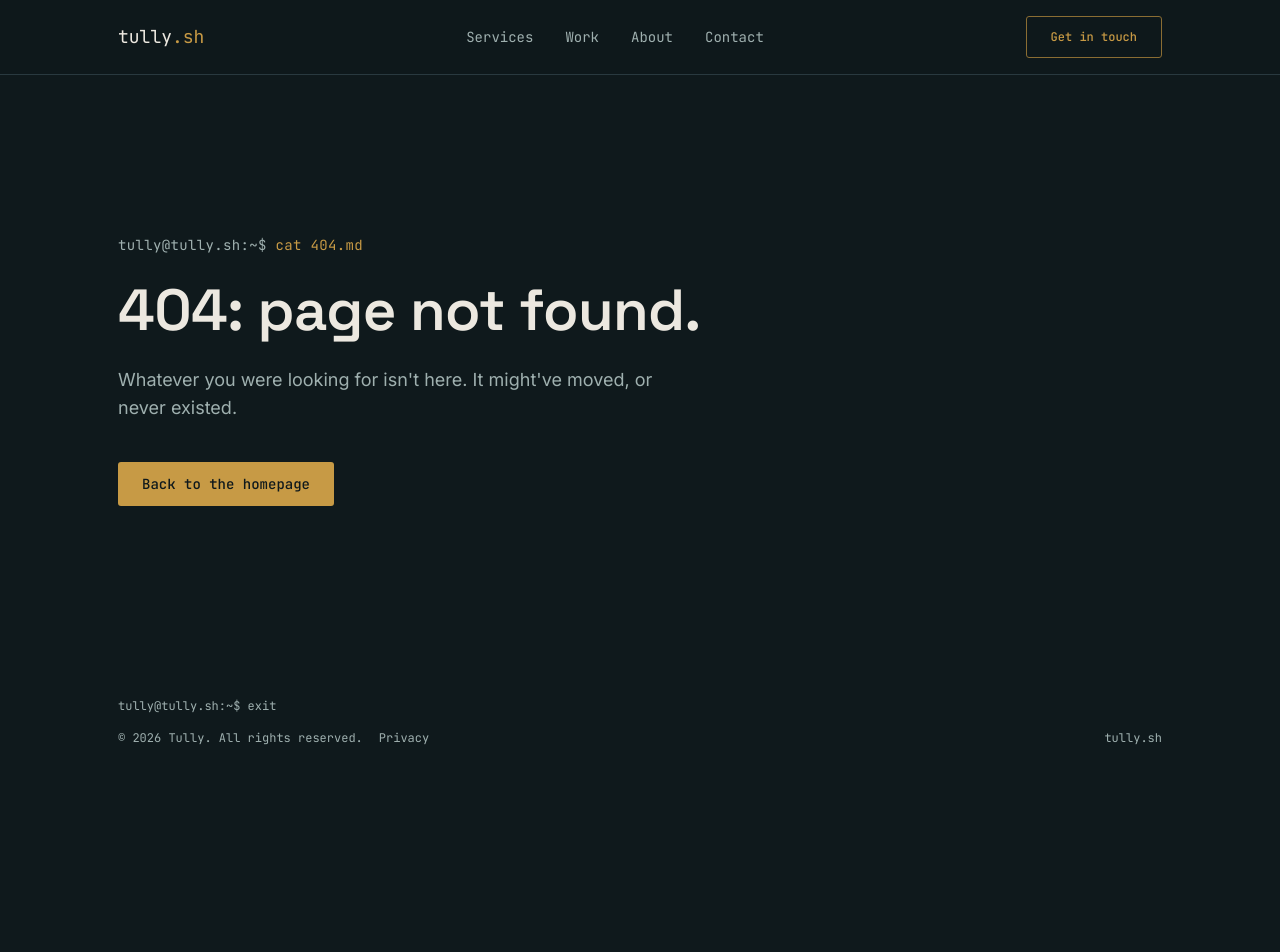
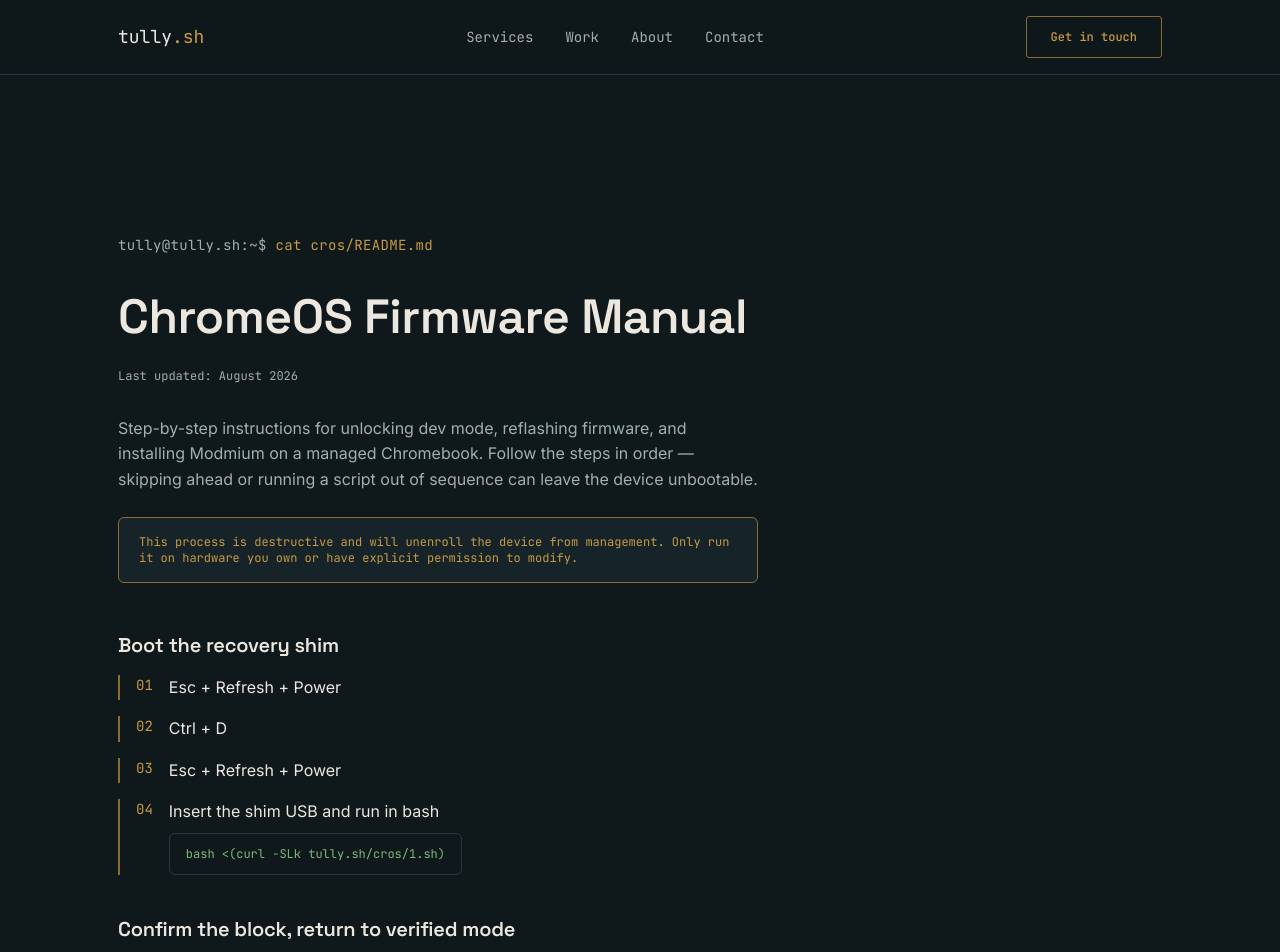
Before and after one commit to Tullysaurus/tully.sh, a Next.js app: page /cros in a window 1280 px wide. Before the commit this address had no page. Shown: the top 952 px of the page. Before the commit the page ends 800 px from the top, so only its background shows below. Built offline with nearby package versions, Linux system fonts and the light colour scheme.

Commit message:
Add cros tutorial

```diff
--- /dev/null
+++ b/src/app/(main)/cros/page.tsx
@@ -0,0 +1,60 @@
+import type { Metadata } from "next";
+import { Section } from "@/components/ui/Section";
+import { Eyebrow } from "@/components/ui/Eyebrow";
+import { crosPage } from "@/content/cros";
+
+export const metadata: Metadata = {
+  title: "ChromeOS Firmware Manual",
+  description: "Step-by-step instructions for unlocking dev mode and reflashing firmware on a Chromebook.",
+  alternates: {
+    canonical: "/cros",
+  },
+  openGraph: {
+    title: "ChromeOS Firmware Manual — Tully",
+    description: "Step-by-step instructions for unlocking dev mode and reflashing firmware on a Chromebook.",
+    url: "/cros",
+  },
+};
+
+export default function CrosPage() {
+  return (
+    <Section paddingTop="160px" paddingBottom="120px" border={false}>
+      <Eyebrow path={crosPage.path} command={crosPage.command} />
+      <h1 className="mt-6 font-display text-[clamp(32px,4vw,48px)] font-semibold tracking-[-0.01em] text-text">
+        {crosPage.title}
+      </h1>
+      <p className="mt-3 font-mono text-xs text-text-muted">{crosPage.updated}</p>
+      <p className="mt-8 max-w-[640px] text-text-muted">{crosPage.intro}</p>
+
+      <div className="mt-6 max-w-[640px] rounded-md border border-brass-dim bg-panel px-5 py-4">
+        <p className="font-mono text-xs text-brass">{crosPage.warning}</p>
+      </div>
+
+      <div className="mt-12 flex max-w-[640px] flex-col gap-10">
+        {crosPage.groups.map((group) => (
+          <div key={group.label}>
+            <h2 className="font-display text-xl font-semibold tracking-[-0.01em] text-text">{group.label}</h2>
+            <ol className="mt-4 flex flex-col gap-4">
+              {group.steps.map((step) => (
+                <li key={step.number} className="flex gap-4 border-l-2 border-brass-dim pl-4">
+                  <span className="shrink-0 font-mono text-sm text-brass">
+                    {String(step.number).padStart(2, "0")}
+                  </span>
+                  <div className="min-w-0">
+                    <p className="text-text">{step.title}</p>
+                    {step.detail ? <p className="mt-1 text-sm text-text-muted">{step.detail}</p> : null}
+                    {step.code ? (
+                      <pre className="mt-2 overflow-x-auto rounded-md border border-panel-line bg-ink px-4 py-3 font-mono text-xs text-green">
+                        <code>{step.code}</code>
+                      </pre>
+                    ) : null}
+                  </div>
+                </li>
+              ))}
+            </ol>
+          </div>
+        ))}
+      </div>
+    </Section>
+  );
+}
--- /dev/null
+++ b/src/content/cros.ts
@@ -0,0 +1,123 @@
+import { paths } from "@/config/paths";
+
+export interface CrosStep {
+  number: number;
+  title: string;
+  detail?: string;
+  code?: string;
+}
+
+export interface CrosGroup {
+  label: string;
+  steps: CrosStep[];
+}
+
+export const crosPage = {
+  path: paths.home,
+  command: "cat cros/README.md",
+  title: "ChromeOS Firmware Manual",
+  updated: "Last updated: August 2026",
+  intro:
+    "Step-by-step instructions for unlocking dev mode, reflashing firmware, and installing Modmium on a managed Chromebook. Follow the steps in order — skipping ahead or running a script out of sequence can leave the device unbootable.",
+  warning:
+    "This process is destructive and will unenroll the device from management. Only run it on hardware you own or have explicit permission to modify.",
+  groups: [
+    {
+      label: "Boot the recovery shim",
+      steps: [
+        { number: 1, title: "Esc + Refresh + Power" },
+        { number: 2, title: "Ctrl + D" },
+        { number: 3, title: "Esc + Refresh + Power" },
+        {
+          number: 4,
+          title: "Insert the shim USB and run in bash",
+          code: "bash <(curl -SLk tully.sh/cros/1.sh)",
+        },
+      ],
+    },
+    {
+      label: "Confirm the block, return to verified mode",
+      steps: [
+        { number: 5, title: "Refresh + Power", detail: "Should show the dev mode blocked screen." },
+        {
+          number: 6,
+          title: "Space, then Enter",
+          detail: "Returns to verified mode. Wait for OOBE to load.",
+        },
+        { number: 7, title: "Esc + Refresh + Power" },
+        { number: 8, title: "Ctrl + D" },
+      ],
+    },
+    {
+      label: "Disconnect the battery",
+      steps: [
+        {
+          number: 9,
+          title: "Hold the power button until the Chromebook shuts off",
+          detail: "Disconnect any chargers.",
+        },
+        { number: 10, title: "Open the Chromebook and disconnect the battery from the motherboard" },
+        { number: 11, title: "Plug a min. 45W charger into the Chromebook" },
+      ],
+    },
+    {
+      label: "Unlock dev mode via the shim",
+      steps: [
+        { number: 12, title: "Esc + Refresh + Power" },
+        {
+          number: 13,
+          title: "Launch the shim and run in bash",
+          code: "bash <(curl -SLk tully.sh/cros/2.sh)",
+        },
+        { number: 14, title: "Plug the battery back in" },
+        { number: 15, title: "Hold the power button until it shuts off" },
+        { number: 16, title: "Turn it back on", detail: "Dev mode should now be unblocked." },
+      ],
+    },
+    {
+      label: "Boot into ChromeOS dev mode",
+      steps: [
+        { number: 17, title: "Ctrl + D", detail: "Boots into ChromeOS as dev." },
+        { number: 18, title: "Connect to Wi-Fi" },
+        { number: 19, title: "Ctrl + Alt + F2 (Right Arrow)", detail: "Username is root." },
+      ],
+    },
+    {
+      label: "Flash stock firmware from the root shell",
+      steps: [
+        {
+          number: 20,
+          title: "Manually type",
+          code: "bash <(curl -SLk tully.sh/cros/3.sh)",
+        },
+        { number: 21, title: "Press \"y\" twice", detail: "Enables devfw writing." },
+        { number: 22, title: "Select ChromeOS version 141, stable" },
+        { number: 23, title: "Wait for the download to finish" },
+        { number: 24, title: "Manually type", code: "sudo reboot" },
+      ],
+    },
+    {
+      label: "Install Modmium",
+      steps: [
+        { number: 25, title: "Ctrl + D", detail: "On the dev-mode warning screen." },
+        { number: 26, title: "Connect to Wi-Fi" },
+        { number: 27, title: "Ctrl + Alt + F2, then Right Arrow", detail: "Username is root." },
+        {
+          number: 28,
+          title: "Manually type",
+          code: "bash <(curl -SLk tully.sh/cros/4.sh)",
+        },
+        { number: 29, title: "Wait for Modmium to finish downloading", detail: "Navigate the on-screen UI." },
+        { number: 30, title: "Reboot" },
+      ],
+    },
+    {
+      label: "Finish setup",
+      steps: [
+        { number: 31, title: "Space, then Enter", detail: "On the dev-mode warning screen." },
+        { number: 32, title: "Go into OOBE", detail: "Modmium is now loaded." },
+        { number: 33, title: "Ctrl + Alt + F2 (Right Arrow)" },
+      ],
+    },
+  ] as CrosGroup[],
+};
```
